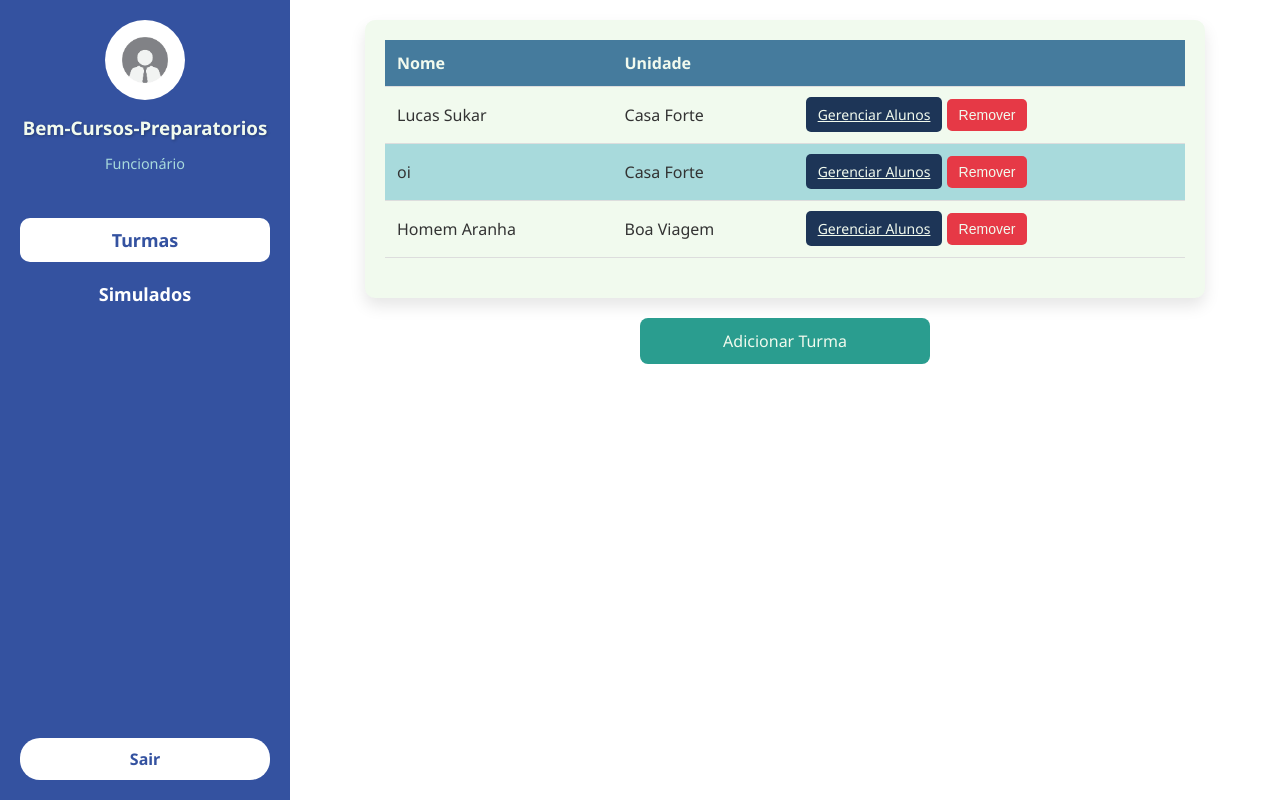
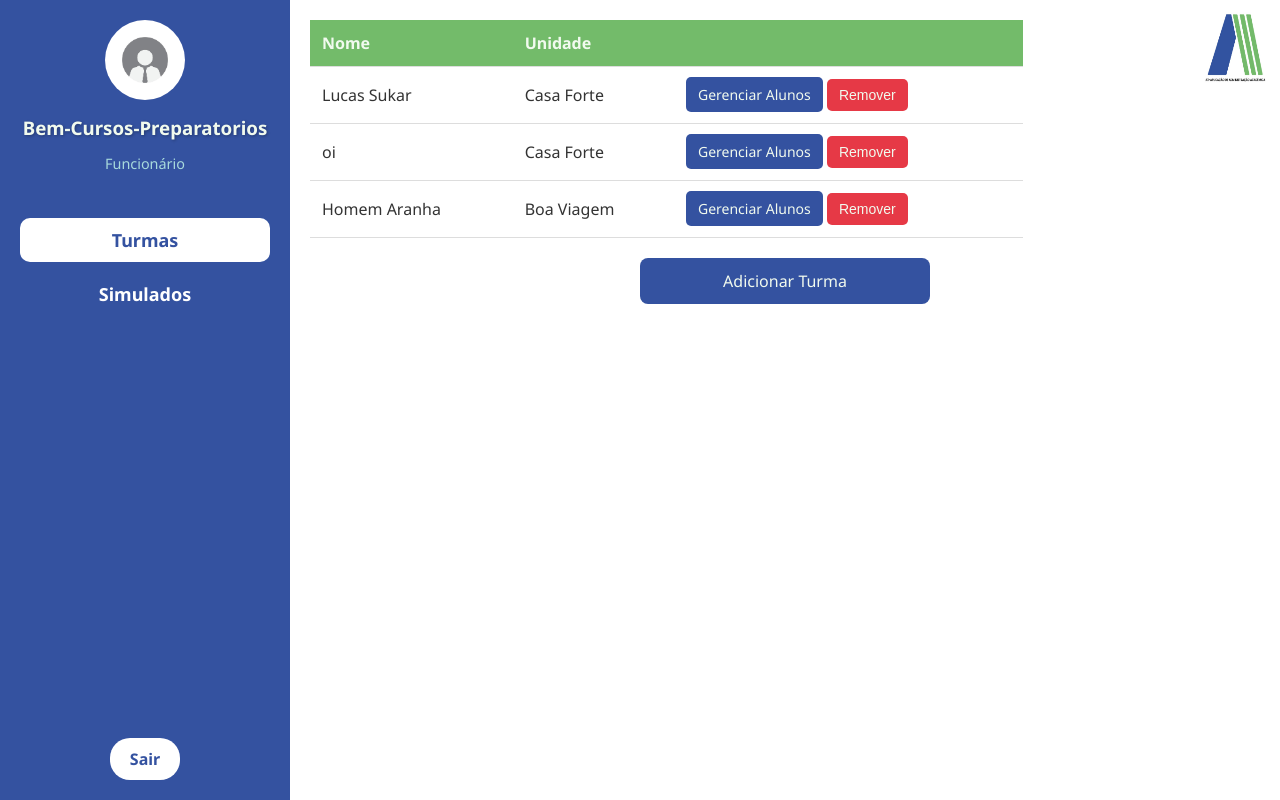
Before and after one commit to andrecastrom06/BEM-Cursos-Preparatorios, a Django app: page /cadastros/turmas/ in a window 1280 px wide. Run offline with Django 4.2, Linux system fonts and the light colour scheme; a user stored in the database is signed in; data comes from the database, SQL or seed files in the repository; both versions use the stored data as it was after the commit; parts of the project's set-up code (start-up, migrations or seed data) failed here and were passed over.

Commit message:
Meio caminho andado pra página de turmas

```diff
--- a/BemCursos/cadastros/templates/turmas.html
+++ b/BemCursos/cadastros/templates/turmas.html
@@ -1,3 +1,4 @@
+{% load static %}
 <!DOCTYPE html>
 <html lang="pt-br">
 <head>
@@ -25,6 +26,11 @@
             display: flex;
             height: 100vh;
         }
+
+        .no-padding {
+    padding: 0;
+}
+
         .sidebar {
     width: 250px;
     background-color: var(--primary-bg);
@@ -88,8 +94,11 @@
     color: var(--primary-bg);
     padding: 10px 20px;
     border-radius: 20px;
+    max-width: 40%;
     font-weight: bold;
     text-align: center;
+    margin-left: auto;
+    margin-right: auto;
     text-decoration: none;
     transition: background-color 0.3s ease, color 0.3s ease;
 }
@@ -102,6 +111,7 @@
         /* Main Content */
         .container {
             flex: 1;
+            margin: 0;
             padding: 20px;
             background-color: #ffffff;
         }
@@ -109,17 +119,24 @@
         /* Table Styles */
         .table-container {
             margin: 0 auto;
+            display: flex;
             padding: 20px;
             max-width: 800px;
             background-color: #f1faee;
             border-radius: 10px;
             box-shadow: 0 0.5rem 1rem rgba(0, 0, 0, 0.1);
+            margin: 0;
+            justify-content: center;
+            max-width: 800px;
+            align-items: center;
         }
 
         table {
-            width: 100%;
+            width: 75%;
+            height: 20%;
             border-collapse: collapse;
             margin-bottom: 20px;
+            border-radius: 15px;
         }
 
         th, td {
@@ -129,13 +146,10 @@
         }
 
         th {
-            background-color: #457b9d;
+            background-color: var(--card-bg);
             color: #f1faee;
             font-weight: bold;
-        }
-
-        tr:nth-child(even) {
-            background-color: #a8dadc;
+            height: 20%;
         }
 
         /* Buttons */
@@ -148,10 +162,11 @@
             cursor: pointer;
             border: none;
             transition: background-color 0.3s ease;
+            text-decoration: none;
         }
 
         .gerenciamento-botao {
-            background-color: #1d3557;
+            background-color: var(--primary-bg);
         }
 
         .gerenciamento-botao:hover {
@@ -169,7 +184,7 @@
         .add-turma {
             display: block;
             text-align: center;
-            background-color: #2a9d8f;
+            background-color: var(--primary-bg);
             color: #f1faee;
             padding: 12px 20px;
             border-radius: 8px;
@@ -248,7 +263,8 @@
 
     <!-- Main Content -->
     <div class="container">
-        <div class="table-container">
+        <img src="{% static 'img/A3.jpg' %}" alt="A3" style="height: 10%; width: 5.5%; position: absolute; top: 10px; right: 10px;">
+
             <table>
                 <thead>
                     <tr>
@@ -270,7 +286,7 @@
                     {% endfor %}
                 </tbody>
             </table>
-        </div>
+
         <a href="{% url 'adicionar_turma' %}" class="add-turma">Adicionar Turma</a>
     </div>
     <div id="confirm-modal" class="modal">
```
Also changed, not shown: BemCursos/db.sqlite3.
